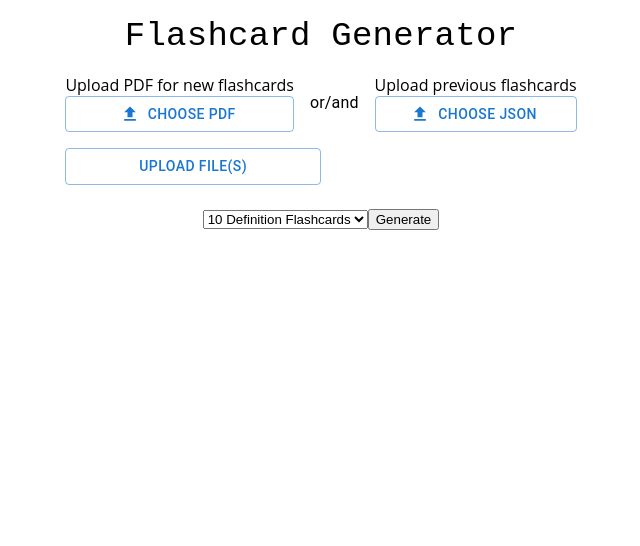
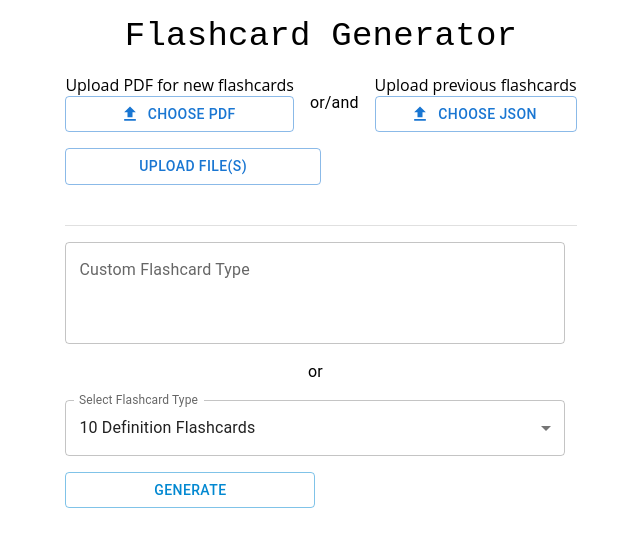
Before and after one commit to mereluo/flashcard-generator, a React (Vite) app: page / in a window 1280 px wide. Shown: the top 546 px of the page, without its empty margins (319-959 px from the left). Built offline with nearby package versions, Linux system fonts and the light colour scheme.

Commit message:
Update flashcard controls

```diff
--- a/src/App.jsx
+++ b/src/App.jsx
@@ -1,5 +1,5 @@
 import React, { useState } from 'react';
-import { Box, Typography } from '@mui/material';
+import { Box, Typography, Divider } from '@mui/material';
 import FileUpload from './components/FileUpload';
 import FlashcardList from './components/FlashcardList';
 import FlashcardControls from './components/FlashcardControls';
@@ -34,8 +34,12 @@ const App = () => {
           Flashcard Generator
         </Typography>
 
-        <FileUpload onUpload={handleUpload} />
-        <FlashcardControls onGenerate={handleGenerate} />
+        <Box sx={{ display: 'flex', flexDirection: 'column', alignItems: 'flex-start' }}>
+          <FileUpload onUpload={handleUpload} />
+          <Divider sx={{ width: '100%', my: 2 }} />
+          <FlashcardControls onGenerate={handleGenerate} />
+        </Box>
+
         <FlashcardList flashcards={flashcards} />
       </Box>
     </div>
--- a/src/components/FlashcardControls.jsx
+++ b/src/components/FlashcardControls.jsx
@@ -1,20 +1,42 @@
 import React, { useState } from 'react';
 import { mockFlashcards } from '../data/mockFlashcards';
+import { MenuItem, TextField, Button, Box, Typography } from '@mui/material';
 
 const FlashcardControls = ({ onGenerate }) => {
-  const [selectedType, setSelectedType] = useState('definitions');
+  const [selectedType, setSelectedType] = useState('10 Definition Flashcards');
+  const [customType, setCustomType] = useState('');
 
   const handleGenerate = () => {
-    onGenerate(mockFlashcards[selectedType]);
+    const key = selectedType.includes('Definition') ? 'definitions' : 'qna';
+    onGenerate(mockFlashcards[key]);
   };
 
   return (
     <div>
-      <select onChange={(e) => setSelectedType(e.target.value)}>
-        <option value="definitions">10 Definition Flashcards</option>
-        <option value="qna">10 Q&A Flashcards</option>
-      </select>
-      <button onClick={handleGenerate}>Generate</button>
+      <Box sx={{ display: 'flex', alignItems: 'center', flexDirection: 'column', gap: 2 }}>
+        <TextField
+          label="Custom Flashcard Type"
+          variant="outlined"
+          value={customType}
+          onChange={(e) => setCustomType(e.target.value)}
+          sx={{ width: '500px' }}
+          multiline
+          minRows={3} // Adjust the number of rows to approximate 200px height
+        />
+
+        <Typography>or</Typography>
+
+        <TextField select label="Select Flashcard Type" value={selectedType} onChange={(e) => setSelectedType(e.target.value)} variant="outlined" fullWidth>
+          <MenuItem value="10 Definition Flashcards">10 Definition Flashcards</MenuItem>
+          <MenuItem value="10 Q&A Flashcards">10 Q&A Flashcards</MenuItem>
+        </TextField>
+      </Box>
+
+      <Box sx={{ display: 'flex', justifyContent: 'flex-start', marginTop: 2, marginBottom: 3 }}>
+        <Button variant="outlined" color="info" onClick={handleGenerate} sx={{ width: '50%' }}>
+          Generate
+        </Button>
+      </Box>
     </div>
   );
 };
```
